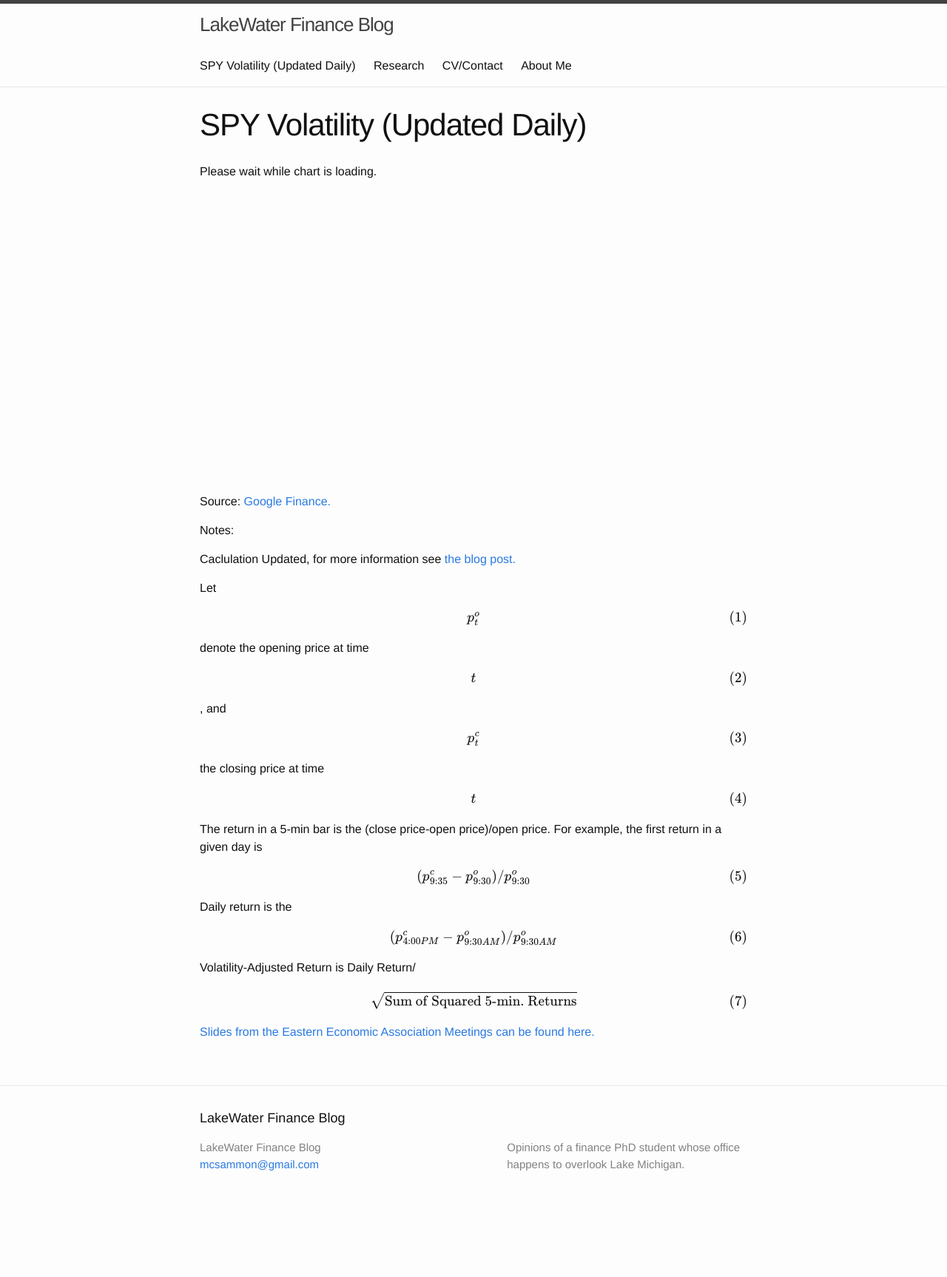
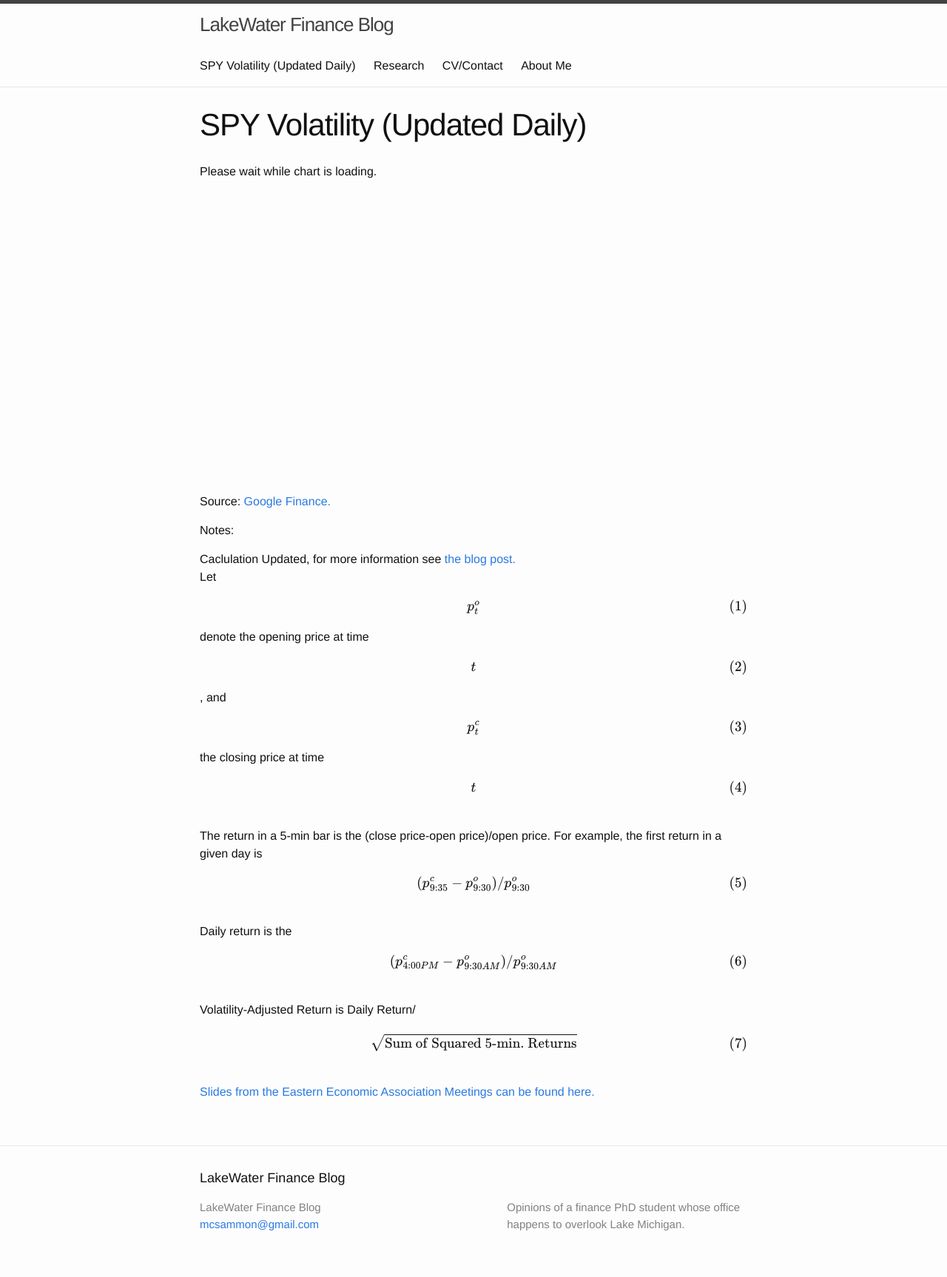
Before and after one commit to mcsammon/mcsammon.github.io, a Jekyll site: the page built from spy-options.html, in a window 1280 px wide. Shown: the whole page at 74% size. Built offline with Jekyll 4.4.1, drawn with Linux system fonts in a browser that asks for light colours; formulas are drawn with MathJax 3; before the commit the page ends 1645 px from its top, so only the background shows below that.

Commit message:
Try to fix formatting issue with paragraphs

```diff
--- a/spy-options.html
+++ b/spy-options.html
@@ -18,14 +18,15 @@
 </p>
 
 <p>Notes:</p>
-<p>Caclulation Updated, for more information see <a href="http://marcosammon.com/2016/07/14/iidret.html">
-    the blog post.
-  </a>
-<p>Let $$p_t^o$$ denote the opening price at time $$t$$, and $$p_t^c$$ the closing price at time $$t$$</p>
-<p>The return in a 5-min bar is the (close price-open price)/open price.  For example,
-the first return in a given day is $$(p_{9:35}^{c}-p_{9:30}^{o})/p_{9:30}^{o}$$  </p>
-<p>Daily return is the $$(p_{4:00 PM}^{c}-p_{9:30 AM}^{o})/p_{9:30 AM}^{o}$$  </p>
-<p>Volatility-Adjusted Return is Daily Return/$$\sqrt{\text{Sum of Squared 5-min. Returns}}$$</p>
+Caclulation Updated, for more information see <a href="http://marcosammon.com/2016/07/14/iidret.html">
+    the blog post.</a> <br />
+Let $$p_t^o$$ denote the opening price at time $$t$$, and $$p_t^c$$ the closing price at time $$t$$ <br />
+
+The return in a 5-min bar is the (close price-open price)/open price.  For example,
+the first return in a given day is $$(p_{9:35}^{c}-p_{9:30}^{o})/p_{9:30}^{o}$$  <br />
+
+Daily return is the $$(p_{4:00 PM}^{c}-p_{9:30 AM}^{o})/p_{9:30 AM}^{o}$$  <br />
+Volatility-Adjusted Return is Daily Return/$$\sqrt{\text{Sum of Squared 5-min. Returns}}$$ <br />
 
 <p>
   <a href="/images/Relative_Put_Options_slides_3_2_15.pdf" target="_blank">
```
Also changed, not shown: other parts of spy-options.html (+1 -1 lines).
